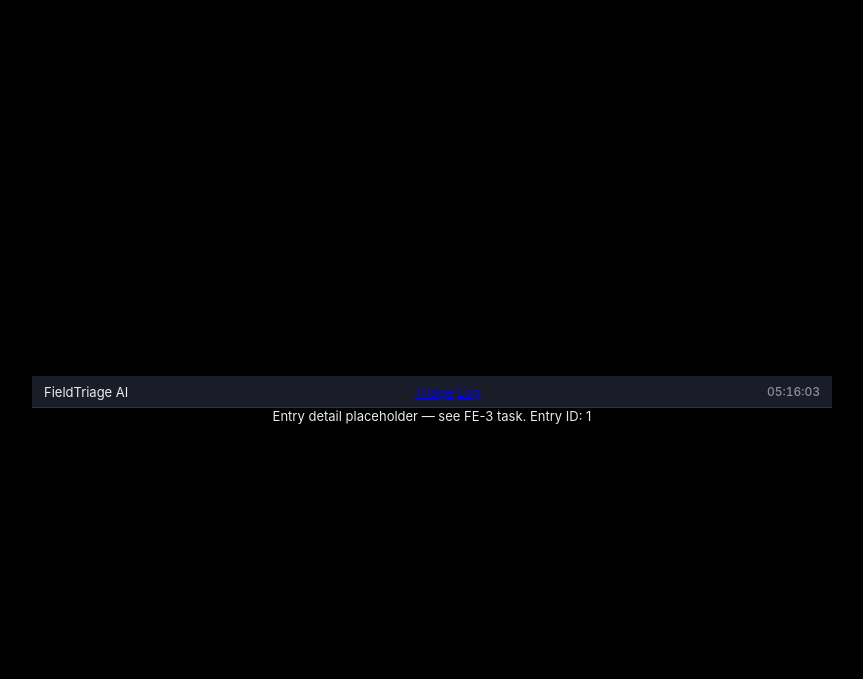
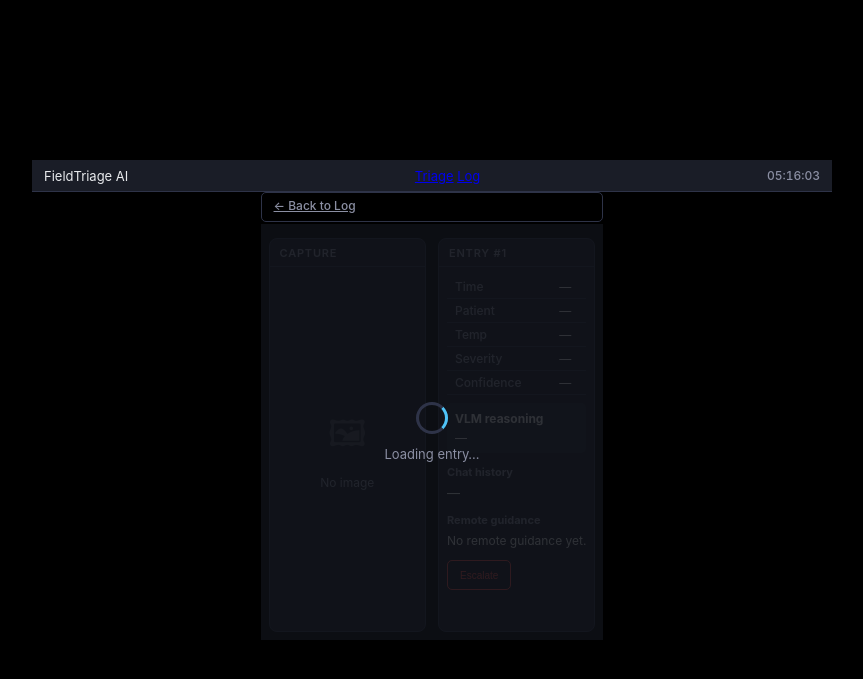
Before and after one commit to Lucalini/scuhackathon-, a FastAPI app: page /log/1 in a window 1280 px wide. Shown: the top 679 px of the page, without its empty margins (208-1071 px from the left). Run offline with FastAPI, Linux system fonts and the light colour scheme.

Commit message:
Merge origin/main into anthonybranch

```diff
--- a/static/css/style.css
+++ b/static/css/style.css
@@ -573,6 +573,51 @@ html, body {
   color: var(--text-dim);
 }
 
+/* ===== Severity badges (FE-3 / FE-4) — 0=Non-issue, 1=Minor, 2=Moderate, 3=Severe ===== */
+.severity-badge {
+  display: inline-flex;
+  align-items: center;
+  padding: 2px 8px;
+  border-radius: 10px;
+  font-size: 10px;
+  font-weight: 700;
+  text-transform: uppercase;
+  letter-spacing: 0.3px;
+}
+.severity-0 { background: #6b7280; color: #fff; }
+.severity-1 { background: #22c55e; color: #fff; }
+.severity-2 { background: #f59e0b; color: #000; }
+.severity-3 { background: #ef4444; color: #fff; }
+
+/* ===== Patient log list (FE-3) ===== */
+.log-page .back-link { margin-bottom: 8px; display: inline-block; }
+.log-list { flex: 1; overflow-y: auto; min-height: 0; }
+.log-list-item {
+  display: flex; align-items: center; gap: 8px; padding: 10px 12px;
+  border-bottom: 1px solid var(--border); cursor: pointer;
+  transition: background 0.15s;
+}
+.log-list-item:hover, .log-list-item:active { background: var(--surface-2); }
+.log-list-item .log-time { flex-shrink: 0; font-size: 11px; color: var(--text-dim); }
+.log-list-item .log-patient { flex: 1; font-weight: 500; min-width: 0; }
+.log-list-item .log-meta { display: flex; align-items: center; gap: 6px; flex-shrink: 0; }
+.log-list-item .log-confidence { font-size: 11px; color: var(--text-dim); }
+.log-list-empty { padding: 24px; text-align: center; color: var(--text-dim); font-size: 13px; }
+
+/* ===== Entry detail (FE-3) ===== */
+.detail-page .back-link { margin-bottom: 8px; display: inline-block; }
+.detail-grid { display: grid; grid-template-columns: 1fr 1fr; gap: 12px; padding: 8px; height: calc(480px - 32px - 16px); overflow: hidden; }
+.detail-image-panel { display: flex; flex-direction: column; overflow: hidden; }
+.detail-image-panel img { width: 100%; height: auto; max-height: 220px; object-fit: contain; background: #000; }
+.detail-meta-panel { overflow-y: auto; }
+.detail-meta-panel table { width: 100%; font-size: 12px; border-collapse: collapse; }
+.detail-meta-panel th, .detail-meta-panel td { padding: 4px 8px; text-align: left; border-bottom: 1px solid var(--border); }
+.detail-meta-panel th { color: var(--text-dim); font-weight: 500; }
+.detail-reasoning { margin-top: 8px; padding: 8px; background: var(--surface-2); border-radius: var(--radius-sm); font-size: 12px; }
+.detail-chat-section, .detail-guidance-section { margin-top: 12px; }
+.detail-chat-section h4, .detail-guidance-section h4 { font-size: 11px; color: var(--text-dim); margin-bottom: 6px; }
+.detail-actions { margin-top: 12px; display: flex; gap: 8px; flex-wrap: wrap; }
+
 /* ===== Utility ===== */
 .hidden {
   display: none !important;
--- a/static/js/app.js
+++ b/static/js/app.js
@@ -411,6 +411,11 @@
     updateClock();
     setInterval(updateClock, 1000);
 
+    // Log and detail pages use log-detail.js; only run triage init on main page
+    if (document.getElementById("log-list") || document.getElementById("detail-content")) {
+      return;
+    }
+
     buildKeyboard();
     initTempChart();
     bindEvents();
--- /dev/null
+++ b/static/js/log-detail.js
@@ -0,0 +1,188 @@
+/**
+ * FE-3: Patient log and entry detail — fetches from GET /api/entries and GET /api/entries/:id.
+ * When backend adds these endpoints (same schema as design doc), this will work without changes.
+ */
+(function () {
+  "use strict";
+
+  const $ = (sel) => document.querySelector(sel);
+
+  function formatRelativeTime(isoStr) {
+    if (!isoStr) return "—";
+    const d = new Date(isoStr);
+    const now = new Date();
+    const sec = Math.floor((now - d) / 1000);
+    if (sec < 60) return "Just now";
+    if (sec < 3600) return Math.floor(sec / 60) + " min ago";
+    if (sec < 86400) return Math.floor(sec / 3600) + " h ago";
+    return d.toLocaleDateString() + " " + d.toLocaleTimeString([], { hour: "2-digit", minute: "2-digit" });
+  }
+
+  function severityLabel(severity) {
+    const labels = ["Non-issue", "Minor", "Moderate", "Severe"];
+    return labels[Number(severity)] || "—";
+  }
+
+  // ── Log page: list entries ──
+  async function initLogPage() {
+    const listEl = document.getElementById("log-list");
+    const emptyEl = document.getElementById("log-list-empty");
+    if (!listEl || !emptyEl) return;
+
+    try {
+      const res = await fetch("/api/entries");
+      const entries = res.ok ? await res.json() : [];
+      if (!Array.isArray(entries)) {
+        emptyEl.textContent = "No entries yet. Capture from the Triage screen.";
+        emptyEl.classList.remove("hidden");
+        return;
+      }
+      if (entries.length === 0) {
+        emptyEl.classList.remove("hidden");
+        return;
+      }
+      emptyEl.classList.add("hidden");
+      entries.forEach((entry) => {
+        const row = document.createElement("a");
+        row.href = "/log/" + entry.id;
+        row.className = "log-list-item";
+        const severity = Number(entry.severity);
+        const badgeClass = "severity-badge severity-" + (severity >= 0 && severity <= 3 ? severity : 1);
+        row.innerHTML =
+          '<span class="log-time">' +
+          formatRelativeTime(entry.timestamp || entry.created_at) +
+          "</span>" +
+          '<span class="log-patient">' +
+          (entry.patient_id || "Patient #" + entry.id) +
+          "</span>" +
+          '<span class="log-meta">' +
+          '<span class="' +
+          badgeClass +
+          '">' +
+          severityLabel(severity) +
+          "</span>" +
+          '<span class="log-confidence">' +
+          (entry.confidence != null ? Math.round(entry.confidence) + "%" : "—") +
+          "</span>" +
+          (entry.escalated ? " ⚠️" : "") +
+          (entry.synced ? " ☁️" : "") +
+          "</span>";
+        listEl.appendChild(row);
+      });
+    } catch (e) {
+      console.error("Log page fetch error:", e);
+      emptyEl.textContent = "No entries yet. Capture from the Triage screen.";
+      emptyEl.classList.remove("hidden");
+    }
+  }
+
+  // ── Detail page: single entry ──
+  async function initDetailPage() {
+    const contentEl = document.getElementById("detail-content");
+    const loadingEl = document.getElementById("detail-loading");
+    const notFoundEl = document.getElementById("detail-not-found");
+    const idEl = document.getElementById("detail-id");
+    if (!contentEl || !idEl) return;
+
+    const entryId = idEl.textContent.trim();
+    if (!entryId) {
+      if (loadingEl) loadingEl.classList.add("hidden");
+      if (notFoundEl) notFoundEl.classList.remove("hidden");
+      return;
+    }
+
+    try {
+      const res = await fetch("/api/entries/" + entryId);
+      if (!res.ok) {
+        contentEl.classList.add("hidden");
+        if (loadingEl) loadingEl.classList.add("hidden");
+        if (notFoundEl) notFoundEl.classList.remove("hidden");
+        return;
+      }
+      const entry = await res.json();
+      if (loadingEl) loadingEl.classList.add("hidden");
+      if (notFoundEl) notFoundEl.classList.add("hidden");
+
+      const imgEl = document.getElementById("detail-image");
+      const imgPlaceholder = document.getElementById("detail-image-placeholder");
+      if (entry.image_filename && imgEl) {
+        imgEl.src = "/api/captures/" + encodeURIComponent(entry.image_filename);
+        imgEl.classList.remove("hidden");
+        if (imgPlaceholder) imgPlaceholder.classList.add("hidden");
+      }
+
+      const set = (id, text) => {
+        const el = document.getElementById(id);
+        if (el) el.textContent = text != null ? text : "—";
+      };
+      set("detail-time", formatRelativeTime(entry.timestamp || entry.created_at));
+      set("detail-patient", entry.patient_id || "Patient #" + entry.id);
+      set("detail-temp", entry.temperature_c != null ? entry.temperature_c + " °C" : "—");
+      set("detail-severity", severityLabel(entry.severity));
+      set("detail-confidence", entry.confidence != null ? Math.round(entry.confidence) + "%" : "—");
+      set("detail-reasoning", entry.vlm_reasoning || "—");
+
+      const chatEl = document.getElementById("detail-chat");
+      if (chatEl) {
+        if (entry.chat_history) {
+          try {
+            const chat = typeof entry.chat_history === "string" ? JSON.parse(entry.chat_history) : entry.chat_history;
+            chatEl.innerHTML = Array.isArray(chat)
+              ? chat.map((c) => '<div class="chat-msg user">' + (c.q || c.question) + "</div><div class="chat-msg assistant">" + (c.a || c.answer) + "</div>").join("")
+              : "—";
+          } catch (_) {
+            chatEl.textContent = entry.chat_history;
+          }
+        } else {
+          chatEl.textContent = "—";
+        }
+      }
+
+      const guidanceEl = document.getElementById("detail-guidance");
+      if (guidanceEl) {
+        guidanceEl.textContent = entry.remote_guidance || "No remote guidance yet.";
+      }
+
+      const btnEscalate = document.getElementById("btn-escalate");
+      if (btnEscalate) {
+        if (entry.escalated) {
+          btnEscalate.textContent = "Escalated";
+          btnEscalate.disabled = true;
+        } else {
+          btnEscalate.onclick = () => escalateEntry(entryId);
+        }
+      }
+    } catch (e) {
+      console.error("Detail page fetch error:", e);
+      if (loadingEl) loadingEl.classList.add("hidden");
+      if (contentEl) contentEl.classList.add("hidden");
+      if (notFoundEl) notFoundEl.classList.remove("hidden");
+    }
+  }
+
+  async function escalateEntry(entryId) {
+    try {
+      const res = await fetch("/api/entries/" + entryId + "/escalate", { method: "POST" });
+      if (res.ok) {
+        const btn = document.getElementById("btn-escalate");
+        if (btn) {
+          btn.textContent = "Escalated";
+          btn.disabled = true;
+        }
+      }
+    } catch (e) {
+      console.error("Escalate error:", e);
+    }
+  }
+
+  function init() {
+    if (document.getElementById("log-list")) initLogPage();
+    if (document.getElementById("detail-content")) initDetailPage();
+  }
+
+  if (document.readyState === "loading") {
+    document.addEventListener("DOMContentLoaded", init);
+  } else {
+    init();
+  }
+})();
--- a/templates/detail.html
+++ b/templates/detail.html
@@ -2,6 +2,55 @@
 {% block title %}Entry Detail — FieldTriage AI{% endblock %}
 
 {% block content %}
-<!-- FE-3: Entry detail — image, metadata, chat history, guidance -->
-<p>Entry detail placeholder — see FE-3 task. Entry ID: {{ entry_id }}</p>
+<div class="detail-page" style="position: relative; display: flex; flex-direction: column; height: calc(480px - 32px); overflow: hidden;">
+  <a href="/log" class="btn btn-outline back-link">← Back to Log</a>
+  <div id="detail-content" class="detail-grid" style="flex: 1; min-height: 0;">
+    <!-- Left: image -->
+    <div class="detail-image-panel panel">
+      <div class="panel-header"><span class="panel-title">Capture</span></div>
+      <img id="detail-image" src="" alt="Wound capture" class="hidden" />
+      <div id="detail-image-placeholder" class="camera-placeholder" style="flex: 1; justify-content: center;">
+        <span class="camera-icon">🖼</span>
+        <span>No image</span>
+      </div>
+    </div>
+    <!-- Right: metadata, reasoning, chat, guidance, actions -->
+    <div class="detail-meta-panel panel" style="overflow-y: auto;">
+      <div class="panel-header"><span class="panel-title">Entry #<span id="detail-id">{{ entry_id }}</span></span></div>
+      <div style="padding: 8px;">
+        <table>
+          <tr><th>Time</th><td id="detail-time">—</td></tr>
+          <tr><th>Patient</th><td id="detail-patient">—</td></tr>
+          <tr><th>Temp</th><td id="detail-temp">—</td></tr>
+          <tr><th>Severity</th><td id="detail-severity">—</td></tr>
+          <tr><th>Confidence</th><td id="detail-confidence">—</td></tr>
+        </table>
+        <div class="detail-reasoning">
+          <strong>VLM reasoning</strong>
+          <p id="detail-reasoning" style="margin-top: 4px;">—</p>
+        </div>
+        <div class="detail-chat-section">
+          <h4>Chat history</h4>
+          <div id="detail-chat">—</div>
+        </div>
+        <div class="detail-guidance-section">
+          <h4>Remote guidance</h4>
+          <p id="detail-guidance" style="font-size: 12px;">No remote guidance yet.</p>
+        </div>
+        <div class="detail-actions">
+          <button type="button" id="btn-escalate" class="btn btn-danger">Escalate</button>
+        </div>
+      </div>
+    </div>
+  </div>
+  <div id="detail-loading" class="loading-overlay" style="position: absolute; inset: 32px 0 0 0;">
+    <div class="spinner"></div>
+    <span class="loading-text">Loading entry…</span>
+  </div>
+  <div id="detail-not-found" class="hidden" style="padding: 24px; text-align: center; color: var(--text-dim);">Entry not found.</div>
+</div>
 {% endblock %}
+
+{% block scripts %}
+<script src="/static/js/log-detail.js"></script>
+{% endblock %}
```
Also changed, not shown: templates/log.html (+16 -2 lines).
